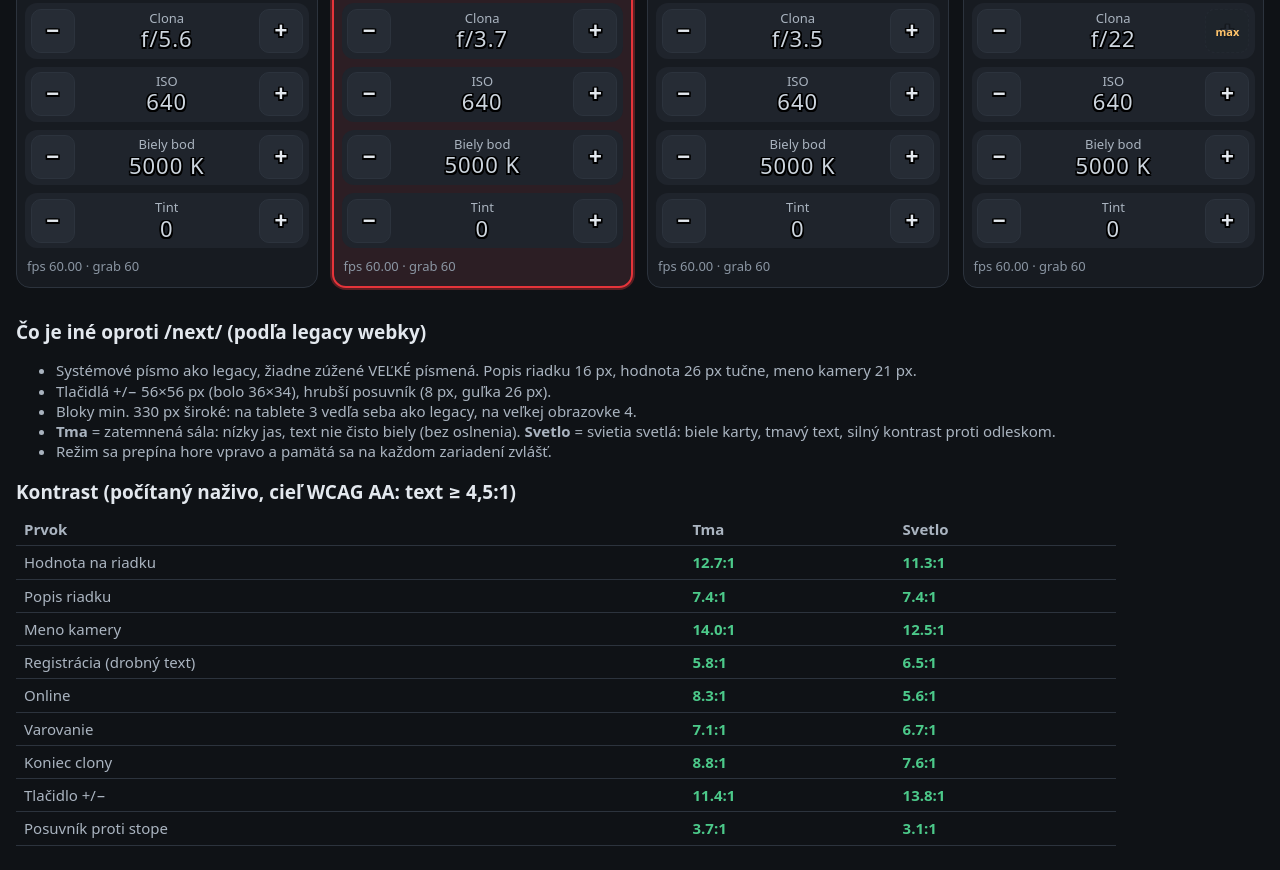
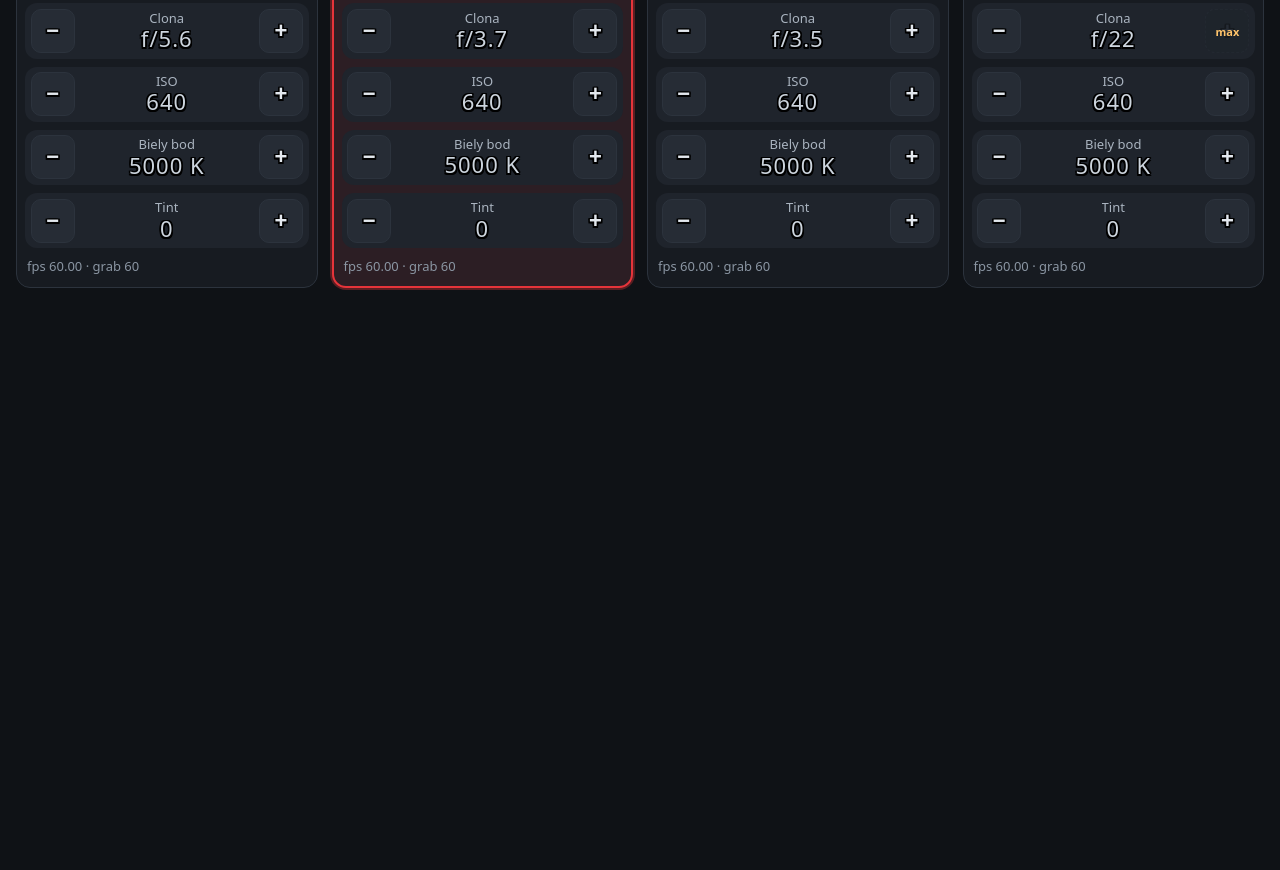
Before and after one commit to zbynekdrlik/shading, a plain HTML site: page docs/mockups/theme-v4b.html in a window 1280 px wide. Shown: the part 931-1801 px from the top of the page. After the commit the page ends 1233 px from the top, so only its background shows below. Drawn offline with Linux system fonts and the light colour scheme.

Commit message:
Mockup theme-v4b: drop the notes under the cards (#24, Marcel)
Co-Authored-By: Claude Opus 5.5 <noreply@anthropic.com>

```diff
--- a/docs/mockups/theme-v4b.html
+++ b/docs/mockups/theme-v4b.html
@@ -227,18 +227,7 @@ input[type=range]::-moz-range-thumb { width: 22px; height: 22px; border-radius:
   <button class="iconbtn" title="ARRANGE">⇄</button>
 </header>
 <main id="grid"></main>
-<section class="note">
-  <h2>Čo je iné oproti /next/ (podľa legacy webky)</h2>
-  <ul>
-    <li>Systémové písmo ako legacy, žiadne zúžené VEĽKÉ písmená. Popis riadku 16 px, hodnota 26 px tučne, meno kamery 21 px.</li>
-    <li>Tlačidlá +/− 56×56 px (bolo 36×34), hrubší posuvník (8 px, guľka 26 px).</li>
-    <li>Bloky min. 330 px široké: na tablete 3 vedľa seba ako legacy, na veľkej obrazovke 4.</li>
-    <li><b>Tma</b> = zatemnená sála: nízky jas, text nie čisto biely (bez oslnenia). <b>Svetlo</b> = svietia svetlá: biele karty, tmavý text, silný kontrast proti odleskom.</li>
-    <li>Režim sa prepína hore vpravo a pamätá sa na každom zariadení zvlášť.</li>
-  </ul>
-  <h2>Kontrast (počítaný naživo, cieľ WCAG AA: text ≥ 4,5:1)</h2>
-  <table id="ctab"><thead><tr><th>Prvok</th><th>Tma</th><th>Svetlo</th></tr></thead><tbody></tbody></table>
-</section>
+
 <script>
 const cams = [
   { n: 1, name: "Cam 1", off: true, reg: "cam1-shading · 10.77.8.121:8771 · ↻ 10m ⚠", warn: "⚠ Relay nedostupný — kamera sa nedá ovládať" },
@@ -300,22 +289,6 @@ document.querySelectorAll('.mid .val').forEach(v => v.addEventListener('click',
   v.setAttribute('aria-expanded', open);
 }));
 
-const lum = (hex) => { const v = hex.trim().replace('#', ''); return [0, 2, 4].map(i => parseInt(v.substr(i, 2), 16) / 255)
-  .map(c => c <= 0.03928 ? c / 12.92 : Math.pow((c + 0.055) / 1.055, 2.4)).reduce((a, c, i) => a + c * [0.2126, 0.7152, 0.0722][i], 0); };
-const ratio = (a, b) => { const x = lum(a), y = lum(b); return (Math.max(x, y) + 0.05) / (Math.min(x, y) + 0.05); };
-const pairs = [["Hodnota na riadku", "--text", "--row"], ["Popis riadku", "--label", "--row"], ["Meno kamery", "--text", "--card"],
-  ["Registrácia (drobný text)", "--dim", "--card"], ["Online", "--ok", "--card"], ["Varovanie", "--bad-text", "--bad-bg"],
-  ["Koniec clony", "--warn-text", "--warn-bg"], ["Tlačidlo +/−", "--btn-text", "--btn"], ["Posuvník proti stope", "--accent", "--track"]];
-function table() {
-  const get = (mode, v) => { document.body.dataset.mode = mode; return getComputedStyle(document.body).getPropertyValue(v); };
-  const cur = document.body.dataset.mode;
-  document.querySelector('#ctab tbody').innerHTML = pairs.map(([n, f, b]) => {
-    const d = ratio(get("dark", f), get("dark", b)), l = ratio(get("light", f), get("light", b));
-    const cell = (r) => `<td class="${r >= 4.5 || n.startsWith("Posuvník") && r >= 3 ? "ok" : ""}">${r.toFixed(1)}:1</td>`;
-    return `<tr><td>${n}</td>${cell(d)}${cell(l)}</tr>`;
-  }).join("");
-  document.body.dataset.mode = cur;
-}
 function setMode(m) {
   document.body.dataset.mode = m;
   document.getElementById("m-light").setAttribute("aria-pressed", m === "light");
@@ -335,7 +308,6 @@ document.getElementById("l-row").onclick = () => setLayout("row");
 document.getElementById("l-five").onclick = () => setLayout("five");
 let saved = null; try { saved = localStorage.getItem("shading.layout"); } catch {}
 setLayout(["row", "five"].includes(saved) ? saved : "grid");
-table();
 </script>
 </body>
 </html>
```
